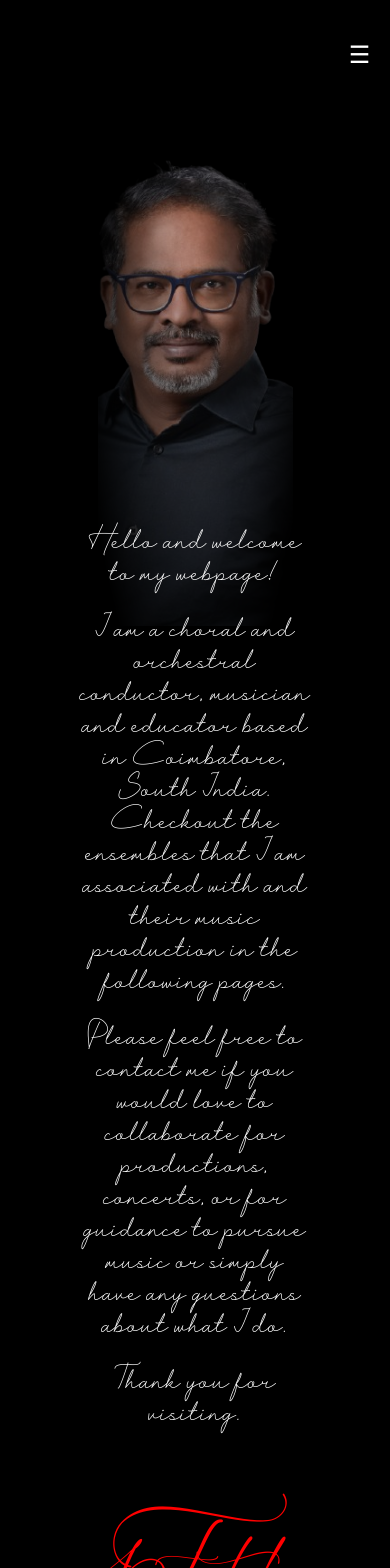
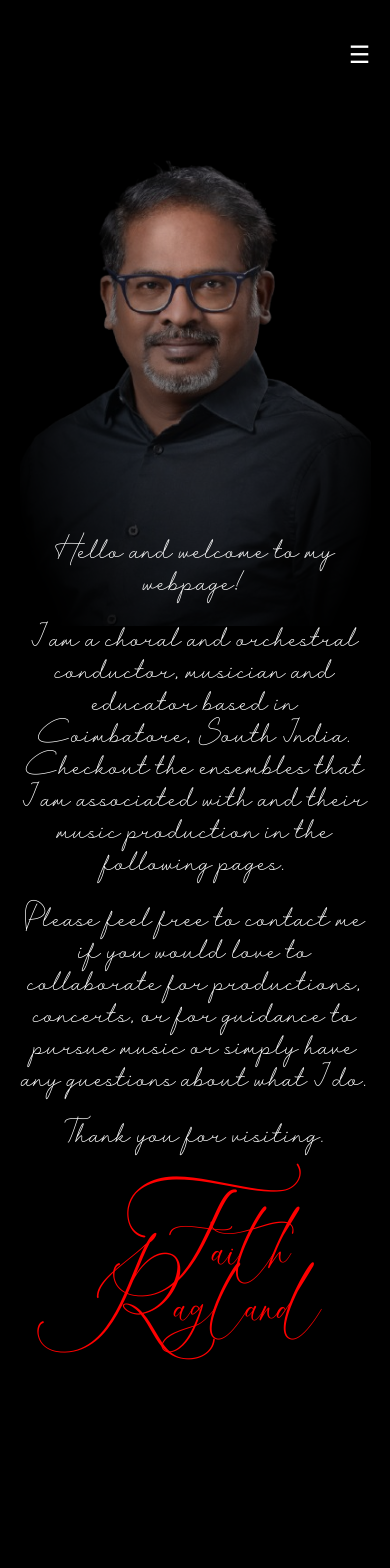
Before and after one commit to katesamuel/faithragland, a React (Create React App) app: page / in a window 390 px wide. Shown: the top 1568 px of the page. After the commit the page ends 1434 px from the top, so only its background shows below. Built offline with nearby package versions, Linux system fonts and the light colour scheme.

Commit message:
css adjustments - home

```diff
--- a/src/pages/home.css
+++ b/src/pages/home.css
@@ -23,6 +23,7 @@
   font-family: "Harshita";
   font-size: 24px;
   line-height: 32px;
+  padding-top: 60px;
 }
 
 .sign {
@@ -41,7 +42,7 @@
   .headshot-container {
     top: 0;
     left: 0;
-    width: 50vw;
+    width: 90vw;
     height: 60vh;
     align-self: center;
   }
@@ -49,7 +50,14 @@
     mask-image: radial-gradient(ellipse at 50% 10%, black, transparent 90%);
   }
   .welcome-note {
-    margin-top: -120px;
+    margin-top: -110px;
+    width: 90%;
+    padding-top: 0;
+  }
+  .sign {
+    padding-left: 8%;
+    line-height: 56px;
+    margin: 0 0 110px 0;
   }
 }
 
@@ -85,7 +93,7 @@
 
 @media (min-width: 967px) and (max-width: 1025px) {
   .headshot-container {
-    margin-top: 60px;
+    margin-top: 140px;
     top: 0;
     left: 0;
     width: 35vw;
```
